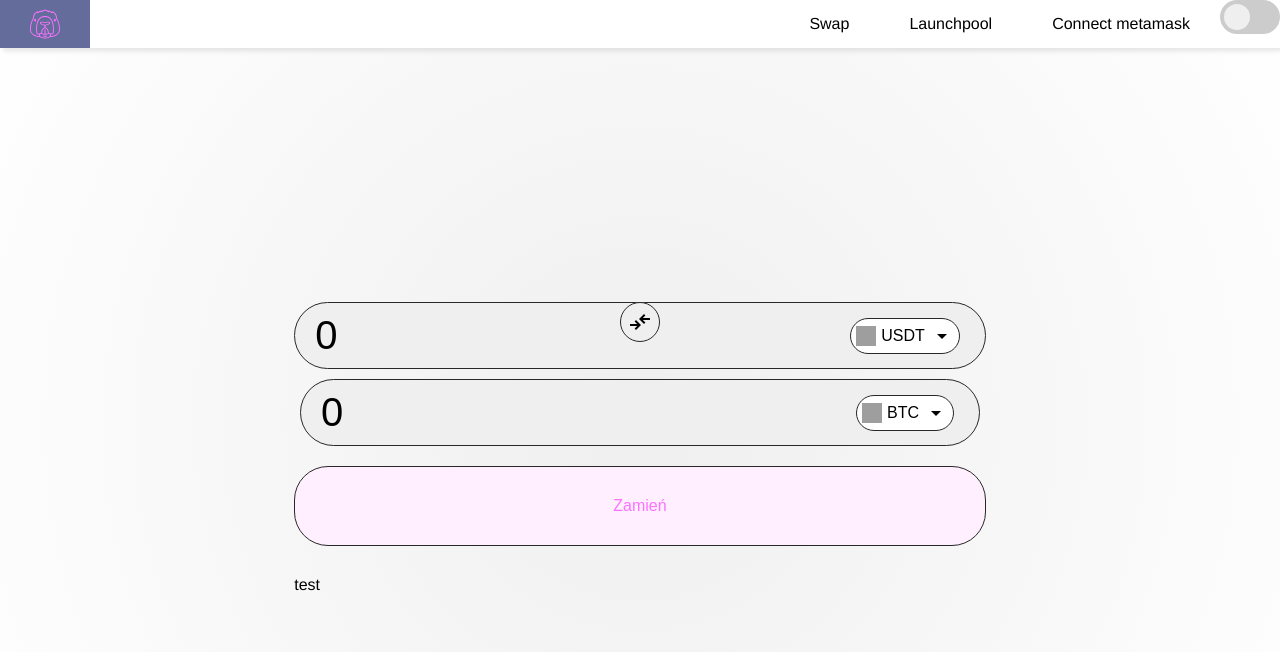
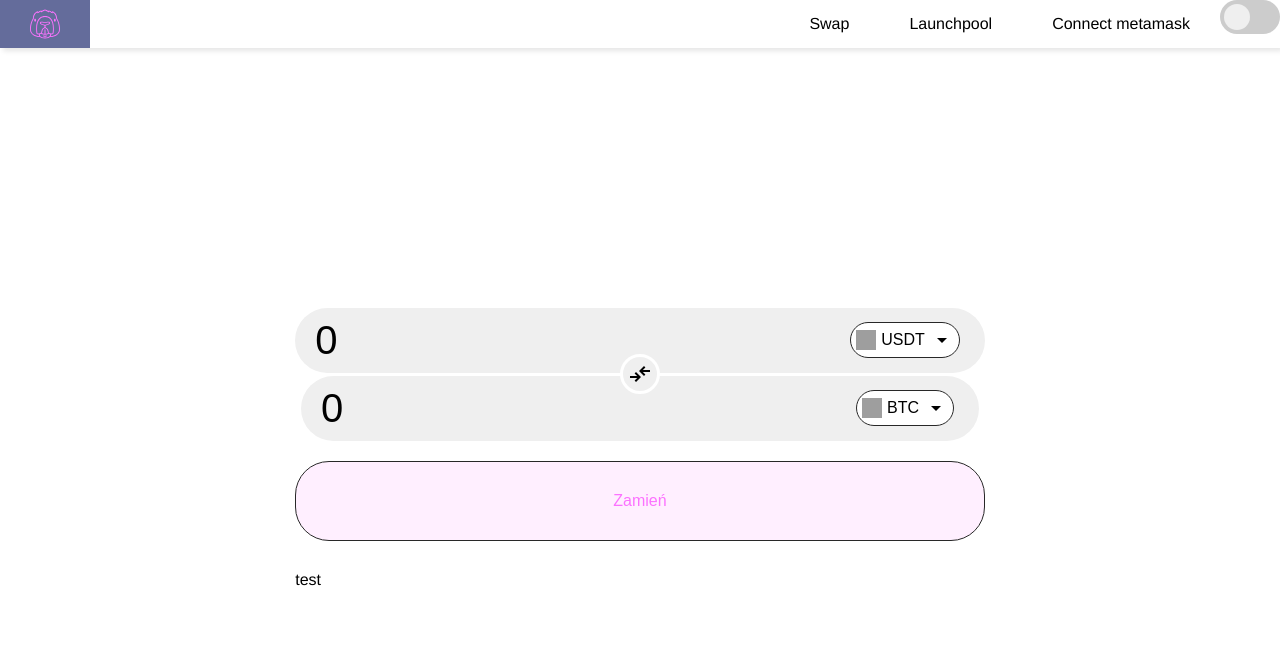
Before and after one commit to squishfunk/dex-frontend, a Vue app: page / in a window 1280 px wide. Shown: the top 652 px of the page. Built offline with nearby package versions, Linux system fonts and the light colour scheme; grey boxes are pictures that could not be loaded.

Commit message:
fix change button

```diff
--- a/src/assets/main.css
+++ b/src/assets/main.css
@@ -41,12 +41,8 @@ html.dark {
 
 body {
   min-height: 100vh;
-
   background: var(--main-bg-color);
-  background: radial-gradient(circle, var(--main-second-bg-color) 0%, var(--main-bg-color) 100%);
-
   font-family: "Helvetica Neue", Helvetica, sans-serif;
-
   box-sizing: border-box;
 }
 
--- a/src/components/pages/SwapView.vue
+++ b/src/components/pages/SwapView.vue
@@ -130,7 +130,6 @@ button {
   border-radius: var(--input-border-radius);
   overflow: hidden;
   align-items: center;
-  border: 1px solid var(--text-color-second);
 }
 
 .token-button {
@@ -148,13 +147,8 @@ button {
   display: flex;
   flex-direction: column;
   align-items: center;
-  gap: 10px;
-}
-
-.change-direction-wrapper {
+  gap: 3px;
   position: relative;
-  width: 0;
-  height: 0;
 }
 
 .change-direction {
@@ -162,11 +156,17 @@ button {
   justify-content: center;
   width: 40px;
   height: 40px;
+  padding: 5px;
   align-items: center;
   position: absolute;
   background-color: var(--main-second-bg-color);
   border-radius: 50%;
-  border: 1px solid var(--text-color-second);
+  border: 3px solid var(--main-bg-color);
+  left: 0;
+  right: 0;
+  top: 50%;
+  transform: translateY(-50%);
+  margin: auto;
 }
 
 .control input {
```
